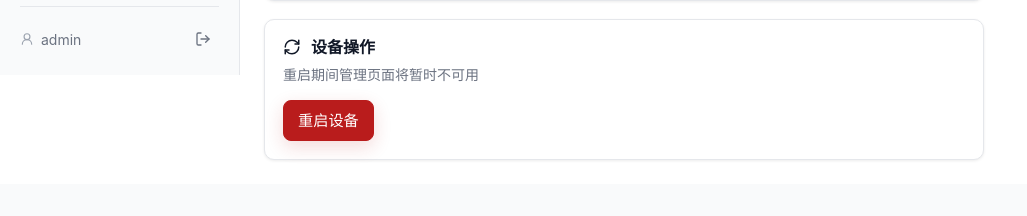
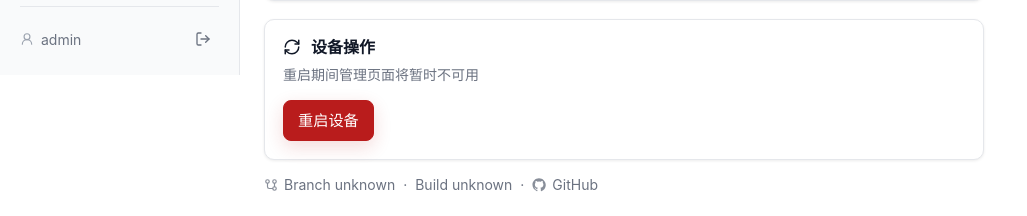
Before and after one commit to Jaksay/Linux-Router, a Flask app: page /settings in a window 1280 px wide. Shown: the part 725-941 px from the top of the page, without its empty margins (0-1027 px from the left). Before the commit the page ends 885 px from the top, so only its background shows below. Run offline with Flask 3, Linux system fonts and the light colour scheme; the visitor is signed in with stand-in values (Sample User, id 1).

Commit message:
Squash merge dev into main

```diff
--- a/router_panel/core.py
+++ b/router_panel/core.py
@@ -24,6 +24,7 @@ AUTH_PATH = DATA_DIR / "auth.json"
 NETWORK_CONFIG_PATH = DATA_DIR / "network.json"
 PASSWORD_HINT_PATH = DATA_DIR / "initial_password.txt"
 SECRET_KEY_PATH = DATA_DIR / "secret_key"
+BUILD_INFO_PATH = BASE_DIR / "BUILD_INFO"
 HOTSPOT_CONNECTION_NAME = "DebianRouterHotspot"
 HOTSPOT_DEFAULT_SSID = "DebianRouter"
 HOTSPOT_VIRTUAL_INTERFACE_PREFIX = "ap-"
@@ -654,6 +655,24 @@ def save_network_config(lan_network: IPv4Network) -> None:
     )
 
 
+def get_build_info() -> dict[str, str]:
+    info = {"branch": "unknown", "build": "unknown"}
+    try:
+        raw_lines = BUILD_INFO_PATH.read_text(encoding="utf-8").splitlines()
+    except OSError:
+        return info
+
+    for line in raw_lines:
+        if "=" not in line:
+            continue
+        key, value = line.split("=", 1)
+        key = key.strip()
+        value = value.strip()
+        if key in info and value:
+            info[key] = value
+    return info
+
+
 def is_service_active(service_name: str) -> bool:
     result = run_command(["systemctl", "is-active", service_name], timeout=5)
     return result.ok and result.output.strip() == "active"
@@ -671,6 +690,7 @@ __all__ = [
     "NETWORK_CONFIG_PATH",
     "PASSWORD_HINT_PATH",
     "SECRET_KEY_PATH",
+    "BUILD_INFO_PATH",
     "HOTSPOT_CONNECTION_NAME",
     "HOTSPOT_DEFAULT_SSID",
     "HOTSPOT_VIRTUAL_INTERFACE_PREFIX",
@@ -720,6 +740,7 @@ __all__ = [
     "normalize_lan_network",
     "load_network_config",
     "save_network_config",
+    "get_build_info",
     "is_service_active",
     "is_service_enabled",
 ]
--- a/router_panel/web.py
+++ b/router_panel/web.py
@@ -7,7 +7,7 @@ from typing import Any
 from flask import abort, redirect, render_template, request, session, url_for
 
 from .agent_client import AgentError, get_operation, query_agent
-from .core import PASSWORD_HINT_PATH
+from .core import PASSWORD_HINT_PATH, get_build_info
 from .web_general import register_general_routes
 from .web_network import register_network_routes
 from .web_tools import register_tools_routes
@@ -105,6 +105,7 @@ def register_routes(app) -> None:
         return {
             "current_path": request.path,
             "initial_password_file": str(PASSWORD_HINT_PATH),
+            "build_info": get_build_info(),
             "csrf_token": get_csrf_token(),
         }
 
--- a/static/style.css
+++ b/static/style.css
@@ -396,6 +396,40 @@ button[aria-disabled="true"] {
 .settings-card-list button {
   width: fit-content;
   justify-self: start;
+}
+
+.settings-footer {
+  width: min(720px, 100%);
+  margin-top: 18px;
+}
+
+.settings-build-line {
+  display: flex;
+  align-items: center;
+  gap: 8px;
+  margin: 0;
+  line-height: 1;
+}
+
+.settings-build-item,
+.settings-footer-link {
+  display: inline-flex;
+  align-items: center;
+  gap: 6px;
+  line-height: 1;
+}
+
+.settings-footer-link {
+  color: inherit;
+  text-decoration: none;
+}
+
+.settings-footer-link:hover {
+  text-decoration: underline;
+}
+
+.settings-footer-icon {
+  opacity: 0.8;
 }
 
 .tools-card-list {
--- a/templates/settings.html
+++ b/templates/settings.html
@@ -61,4 +61,25 @@
     </form>
   </article>
 </section>
+
+<footer class="settings-footer">
+  <p class="muted settings-build-line">
+    <span class="settings-build-item">
+      {{ icon("git-branch", 14, "settings-footer-icon") }}
+      <span>Branch {{ build_info.branch }}</span>
+    </span>
+    <span aria-hidden="true">·</span>
+    <span>Build {{ build_info.build }}</span>
+    <span aria-hidden="true">·</span>
+    <a
+      href="https://github.com/Jaksay/Linux-Router"
+      target="_blank"
+      rel="noopener noreferrer"
+      class="settings-footer-link"
+    >
+      {{ icon("github", 14, "settings-footer-icon") }}
+      <span>GitHub</span>
+    </a>
+  </p>
+</footer>
 {% endblock %}
```
Also changed, not shown: README.zh-CN.md (+4 -0 lines), tests/test_application.py (+17 -0 lines), README.md, static/icons/git-branch.svg (added), static/icons/github.svg (added), 2 other files.
